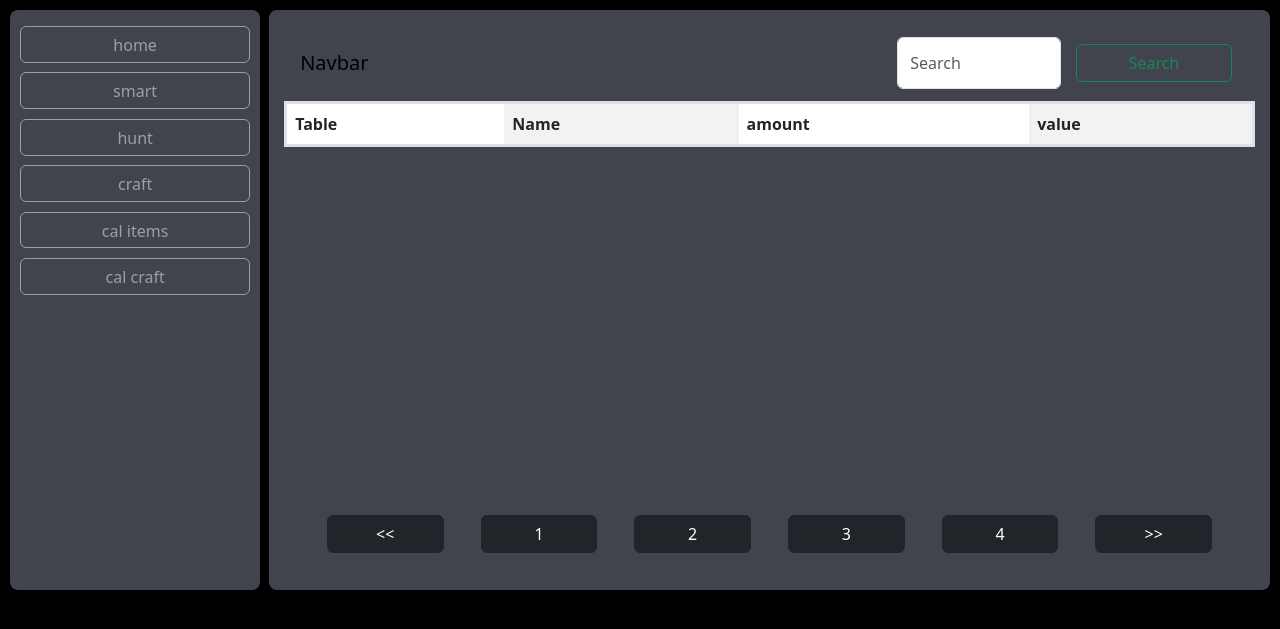
After one commit to Isaac-Foster/DayRSurvival, a FastAPI app: template templates/index.html in a window 1280 px wide. The commit adds this page. Shown: the top 629 px of the page. Run offline with FastAPI, Linux system fonts and the light colour scheme; the template is opened without the code that fills it, so the values that code supplies are empty.

Commit message:
add template and static files modifieds

```diff
--- a/main.py
+++ b/main.py
@@ -1,15 +1,18 @@
-from fastapi import FastAPI
-
+from fastapi import FastAPI, Request, APIRouter
+from starlette.staticfiles import StaticFiles
 
 from routers import (
     table,
     users,
-    craft
+    craft,
     )
 
+from view import views
 
 app = FastAPI()
 
+app.mount("/static", StaticFiles(directory="static"), name="static")
 app.include_router(table.router)
 app.include_router(users.router)
 app.include_router(craft.router)
+app.include_router(views.router)
--- a/models/craft.py
+++ b/models/craft.py
@@ -70,6 +70,7 @@ class CraftCal:
                     cost["max"].append(
                         CalItem(resource.name, mx)
                     )
+
             cost = {k:v for k,v in cost.items() if v}
             craft.drop = {k: v for k, v in craft.drop.__dict__.items() if v}
             craft.resources = cost
--- a/static/index.css
+++ b/static/index.css
@@ -14,26 +14,59 @@ main {
     max-height: 100%;
 }
 
-button {
+
+table {
+    height: 75%;
+    border: solid 3px black;
+    border-radius: 5px !important;
+}
+
+tbody {
+    height: 90%;
+}
+
+.screen {
+    display: flex;
+    flex-direction: column;
+    padding: 1.2%;
+    border-radius: 8px;
+    width: 80%;
+    background-color: rgb(65, 68, 77) !important;
+}
+
+.btn {
     margin: 2%;
     width: 95%;
 }
 
-nav {
+#nav {
+    height: 6.5%;
+}
+
+#nav-page {
+    margin: 0.4%;
+    width: 95%;
+}
+
+#pages {
     display: flex;
     flex-direction: column;
+    align-items: center;
     padding: 0.3%;
     width: 20%;
-    background-color: rgb(77, 80, 80) !important;
+    background-color: rgb(65, 68, 77) !important;
     margin-right: 0.7%;
-    align-items: center;
     border-radius: 8px;
-
+    padding-top: 0.7rem;
 }
 
+#search {
+    margin: 4px;
+}
 
-.screen {
-    border-radius: 8px;
-    width: 80%;
-    background-color: rgb(65, 68, 77);
+#nav-page {
+    display: flex;
+    justify-content: center;
+    align-self: center;
+    width: 95%;
 }
--- /dev/null
+++ b/static/index.js
@@ -0,0 +1,9 @@
+import 'regenerator-runtime/runtime';
+import axios from 'axios';
+
+const table = document.querySelector("tbody")
+
+
+class Table {
+
+}
--- /dev/null
+++ b/templates/index.html
@@ -0,0 +1,65 @@
+<!DOCTYPE html>
+<html lang="pt-br">
+<head>
+    <meta charset="UTF-8">
+    <meta name="viewport" content="width=device-width, initial-scale=1">
+    <link href="https://cdn.jsdelivr.net/npm/bootstrap@5.3.0/dist/css/bootstrap.min.css" rel="stylesheet" integrity="sha384-9ndCyUaIbzAi2FUVXJi0CjmCapSmO7SnpJef0486qhLnuZ2cdeRhO02iuK6FUUVM" crossorigin="anonymous">
+    <link rel="stylesheet" href="/static/index.css">
+
+</head>
+<body>
+
+    <main>
+
+      <nav id="pages">
+        <button type="button" class="btn btn-outline-light opacity-50" id="nav">home</button>
+        <button type="button" class="btn btn-outline-light opacity-50" id="nav">smart</button>
+        <button type="button" class="btn btn-outline-light opacity-50" id="nav">hunt</button>
+        <button type="button" class="btn btn-outline-light opacity-50" id="nav">craft</button>
+        <button type="button" class="btn btn-outline-light opacity-50" id="nav">cal items</button>
+        <button type="button" class="btn btn-outline-light opacity-50" id="nav">cal craft</button>
+
+      </nav>
+
+      <div class="screen">
+        <nav class="navbar body-tertiary" id="search">
+          <div class="container-fluid">
+            <a class="navbar-brand">Navbar</a>
+            <form class="d-flex" role="search">
+              <input class="form-control me-2" type="search" placeholder="Search" aria-label="Search">
+              <button class="btn btn-outline-success" type="submit">Search</button>
+            </form>
+          </div>
+        </nav>
+
+        <table class="table table-striped-columns">
+            <thead>
+                <tr>
+                    <th scope="col">Table</th>
+                    <th scope="col">Name</th>
+                    <th scope="col">amount</th>
+                    <th scope="col">value</th>
+                </tr>
+                </thead>
+                <tbody>
+
+                </tbody>
+        </table>
+        <nav id="nav-page">
+            <button type="button" class="btn btn-dark" id="nav-btn"><<</button>
+            <button type="button" class="btn btn-dark" id="nav-btn">1</button>
+            <button type="button" class="btn btn-dark" id="nav-btn">2</button>
+            <button type="button" class="btn btn-dark" id="nav-btn">3</button>
+            <button type="button" class="btn btn-dark" id="nav-btn">4</button>
+            <button type="button" class="btn btn-dark" id="nav-btn">>></button>
+        </nav>
+      </div>
+    </main>
+
+    <!-- Javascript -->
+    <script type="text/javascript" src="/static/index.js"></script>
+
+    <!-- JQuery -->
+    <script src="https://unpkg.com/axios/dist/axios.min.js"></script>
+</body>
+</html>
```
Also changed, not shown: static/index.html (deleted, +0 -30 lines), view/views.py (added, +12 -0 lines), 1 other file.
